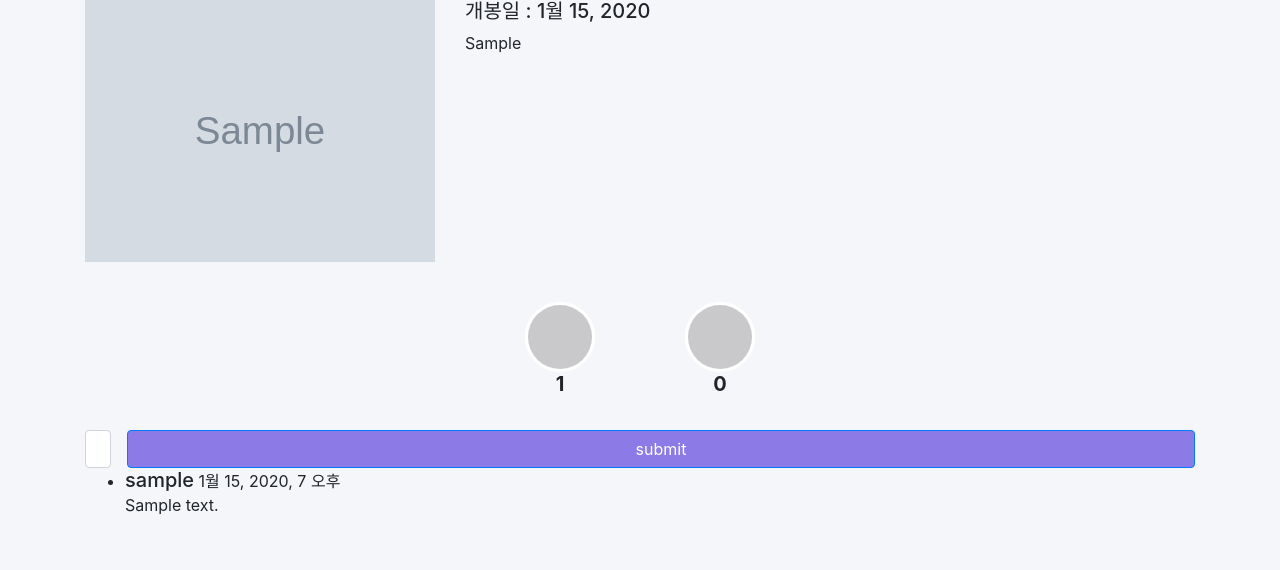
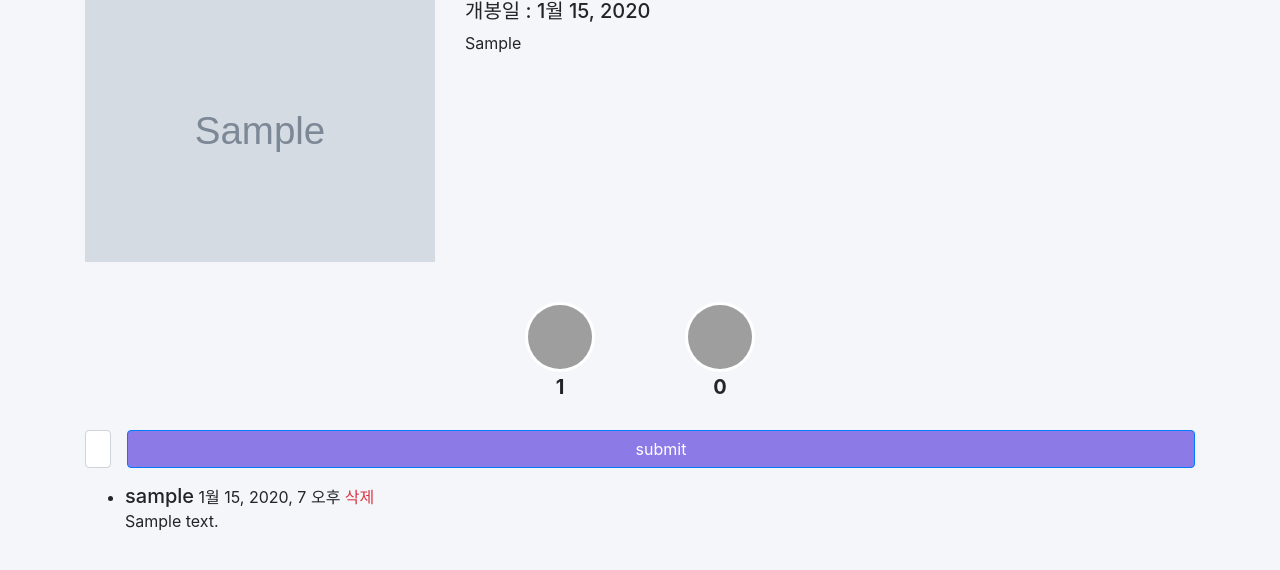
Before and after one commit to jngcii/django-movie, a Django app: page /movies/1/ in a window 1280 px wide. Shown: the part 135-705 px from the top of the page. Run offline with Django 3.2, Linux system fonts and the light colour scheme; a user stored in the database is signed in; tables that the repository leaves empty hold one stand-in row (values such as "Sample post"); grey boxes marked "Sample" are stand-in pictures; some libraries are stand-ins or nearby versions; grey boxes are pictures that could not be loaded.

Commit message:
Add deleting review

```diff
--- a/movies/templates/movies/detail.html
+++ b/movies/templates/movies/detail.html
@@ -20,12 +20,12 @@
 
   <div class="position-relative d-flex flex-column mx-auto" style="width: 250px; height: 120px;">
     <div class="good seho position-absolute d-flex align-items-center justify-content-center" style="align-self: flex-start; left: 10px;" data-id="{{ movie.id }}">
-      <img draggable="false" src="https://lh3.googleusercontent.com/proxy/p4JzP0hLKghtAsTPFsOZChFjrJ1pJc8X3s0rz4qnWL5mRnekGWd515DfgPQxw316LXueJb9hDvPzc_5VG1MJA7Z-1tcjB86xj-SFo-z99UEvIirNml2ZcCXIKSODIDDCSzu44GAW-16-Jwg_6BuYdDn7" class="seho my-opacity">
+      <img style="border: 3px solid #00a8ff;" draggable="false" src="https://lh3.googleusercontent.com/proxy/p4JzP0hLKghtAsTPFsOZChFjrJ1pJc8X3s0rz4qnWL5mRnekGWd515DfgPQxw316LXueJb9hDvPzc_5VG1MJA7Z-1tcjB86xj-SFo-z99UEvIirNml2ZcCXIKSODIDDCSzu44GAW-16-Jwg_6BuYdDn7" class="seho my-opacity">
       <span class="position-absolute" style="font-size: 20px; font-weight:700; bottom: -30px;">{{ movie.good_seho }}</span>
     </div>
 
     <div class="bad seho position-absolute d-flex align-items-center justify-content-center" style="align-self: flex-end; right: 10px;" data-id="{{ movie.id }}">
-      <img draggable="false" src="https://lh3.googleusercontent.com/proxy/cco_gmP-HqObsn360yglSAPNPM-Lzl8c2iKoEkRbABeUVAG4wtkkoPMX54aCBSPgat9EdVcCdSpTq3-P8hhZhlbzAxPBLx71vF8EKKXEk96j0RtD-3yVzJs1H8Tmy2CgPkWFPN9_NN1O1uooMFtPO1qMFOckfLlw2zWd7iXggQK57CRQj5gPwKE" class="seho my-opacity">
+      <img style="border: 3px solid #00a8ff;" draggable="false" src="https://lh3.googleusercontent.com/proxy/cco_gmP-HqObsn360yglSAPNPM-Lzl8c2iKoEkRbABeUVAG4wtkkoPMX54aCBSPgat9EdVcCdSpTq3-P8hhZhlbzAxPBLx71vF8EKKXEk96j0RtD-3yVzJs1H8Tmy2CgPkWFPN9_NN1O1uooMFtPO1qMFOckfLlw2zWd7iXggQK57CRQj5gPwKE" class="seho my-opacity">
       <span class="position-absolute" style="font-size: 20px; font-weight:700; bottom: -30px;">{{ movie.bad_seho }}</span>
     </div>
   </div>
@@ -45,10 +45,13 @@
 
     <ul>
       {% for review in movie.reviews.all %}
-        <li>
+        <li class="my-3">
           <div>
             <span class="h5">{{ review.creator.username }}</span>
             <span class="font-weight-thin secondary">{{ review.created_at }}</span>
+            {% if request.user.id == review.creator.id %}
+            <a href="{% url 'reviews:delete_review' review.id %}" class="text-danger">삭제</a>
+            {% endif %}
           </div>
           <div>{{ review.content }}</div>
         </li>
--- a/reviews/urls.py
+++ b/reviews/urls.py
@@ -5,4 +5,5 @@ app_name = 'reviews'
 
 urlpatterns = [
     path('<int:id>/', views.review_api, name='review_api'),
+    path('delete/<int:id>/', views.delete_review, name='delete_review'),
 ]
--- a/templates/base.html
+++ b/templates/base.html
@@ -27,10 +27,9 @@
       height: 70px;
       border-radius: 35px;
       bottom: 10px;
-      border: 3px solid #fff;
     }
     .my-opacity {
-      opacity: 0.5;
+      border-color: #fff !important;
     }
     .pagination {
       justify-content: center;
```
Also changed, not shown: movies/templates/movies/index.html (+8 -4 lines), reviews/views.py (+16 -14 lines).
